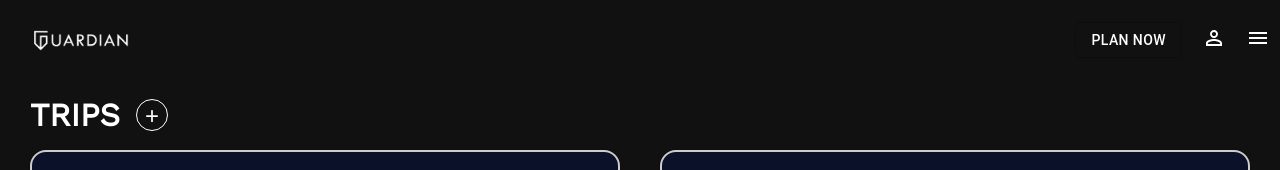
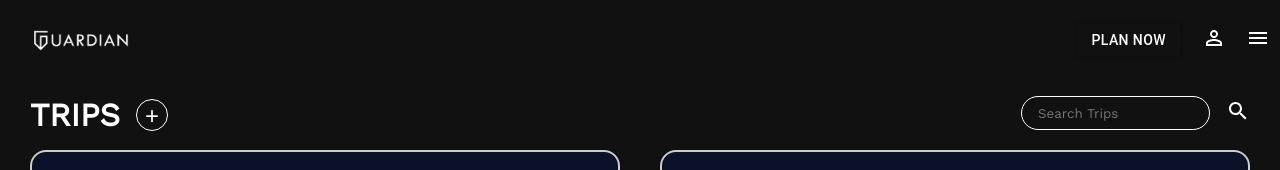
Before and after one commit to sophia2798/guardian_frontend, a React (Create React App) app: page /trips in a window 1280 px wide. Shown: the top 170 px of the page. Built offline with nearby package versions, Linux system fonts and the light colour scheme.

Commit message:
added search box

```diff
--- a/src/App.js
+++ b/src/App.js
@@ -10,7 +10,7 @@ import Footer from './home-components/Footer';
 import Trips from "./pages/Trips/Trips";
 
 function App() {
-  const [user, setUser] = useState(false);
+  const [user, setUser] = useState(true);
 
   return (
     <Router>
--- a/src/pages/Trips/Trips.css
+++ b/src/pages/Trips/Trips.css
@@ -10,9 +10,28 @@
     display: flex;
     flex-direction: row;
     font-family: 'Work Sans', sans-serif;
+    position: relative;
 }
 
-.trips-header button {
+.trips-header form {
+    display: flex;
+    flex-direction: row;
+    position: absolute;
+    right: 0;
+    height: 90%;
+}
+
+.trips-header input {
+    font-family: 'Work Sans', sans-serif;
+    padding-left: 1rem;
+    border: 1px solid white;
+    background: rgb(0,0,0,0);
+    border-radius: 999px;
+    color: white;
+    margin-right: 1rem;
+}
+
+#add-trip {
     padding: 0.1rem;
     margin-left: 1rem;
     border-radius: 50%;
@@ -25,7 +44,15 @@
     font-size: 1.5rem;
 }
 
-.trips-header button:hover {
+#trip-search-submit {
+    margin: 0;
+    font-size: 1rem !important;
+    background: rgb(0,0,0,0);
+    border: none;
+    color: white;
+}
+
+#add-trip button:hover {
     color: #cccccc;
     border: 1px solid #cccccc;
 }
--- a/src/pages/Trips/Trips.js
+++ b/src/pages/Trips/Trips.js
@@ -1,5 +1,6 @@
 import React from 'react';
 import "./Trips.css";
+import SearchIcon from '@material-ui/icons/Search';
 import Card from "../../card-components/TripCards/TripCard";
 
 function Trips() {
@@ -8,6 +9,10 @@ function Trips() {
             <div className="trips-header">
                 <h1>TRIPS</h1>
                 <button id="add-trip">+</button>
+                <form>
+                    <input type="text" placeholder="Search Trips"/>
+                    <button id="trip-search-submit"><SearchIcon/></button>
+                </form>
             </div>
             <div className="trip-cards-container">
                 <Card/>
```
